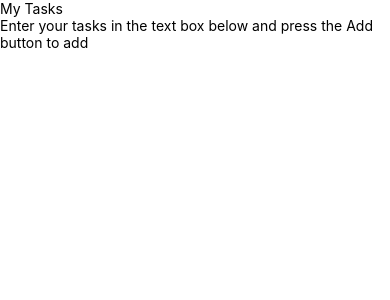
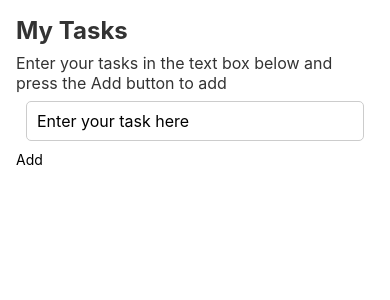
Before and after one commit to ylmgrbzz/ToDoApp-with-React-Native, a React Native app: screen / in a window 390 px wide. Shown: the top 300 px of the page. Built offline with nearby package versions, Linux system fonts and the light colour scheme.

Commit message:
ToDoApp-with-React-Native

```diff
--- a/App.js
+++ b/App.js
@@ -1,17 +1,29 @@
 import React from "react";
 import { StatusBar } from "expo-status-bar";
-import { StyleSheet, Text, View, SafeAreaView } from "react-native";
+import {
+  StyleSheet,
+  Text,
+  View,
+  SafeAreaView,
+  TextInput,
+  Button,
+  TouchableOpacity,
+} from "react-native";
 import { appStyles as styles } from "./styles";
 
 export default function App() {
   return (
     <SafeAreaView style={{ flex: 1 }}>
+      <StatusBar style="dark" />
       <View style={styles.container}>
-        <Text>My Tasks</Text>
-        <Text>
+        <Text style={styles.title}>My Tasks</Text>
+        <Text style={styles.subtitle}>
           Enter your tasks in the text box below and press the Add button to add{" "}
         </Text>
-        <StatusBar style="dark" />
+        <TextInput style={styles.input} placeholder="Enter your task here" />
+        <TouchableOpacity style={styles.buttonContainer}>
+          <Text style={styles.buttonText}>Add</Text>
+        </TouchableOpacity>
       </View>
     </SafeAreaView>
   );
--- a/styles.js
+++ b/styles.js
@@ -1,3 +1,29 @@
 import { StyleSheet } from "react-native";
 
-export const appStyles = StyleSheet.create({});
+export const appStyles = StyleSheet.create({
+  container: {
+    flex: 1,
+    margin: 16,
+  },
+  title: {
+    fontSize: 24,
+    fontWeight: "bold",
+    color: "#333",
+  },
+  subtitle: {
+    fontSize: 16,
+    color: "#333",
+    marginTop: 8,
+  },
+  input: {
+    height: 40,
+    marginTop: 8,
+    paddingHorizontal: 10,
+    paddingVertical: 5,
+    margin: 10,
+    borderRadius: 5,
+    borderWidth: 1,
+    borderColor: "#ccc",
+    fontSize: 16,
+  },
+});
```
